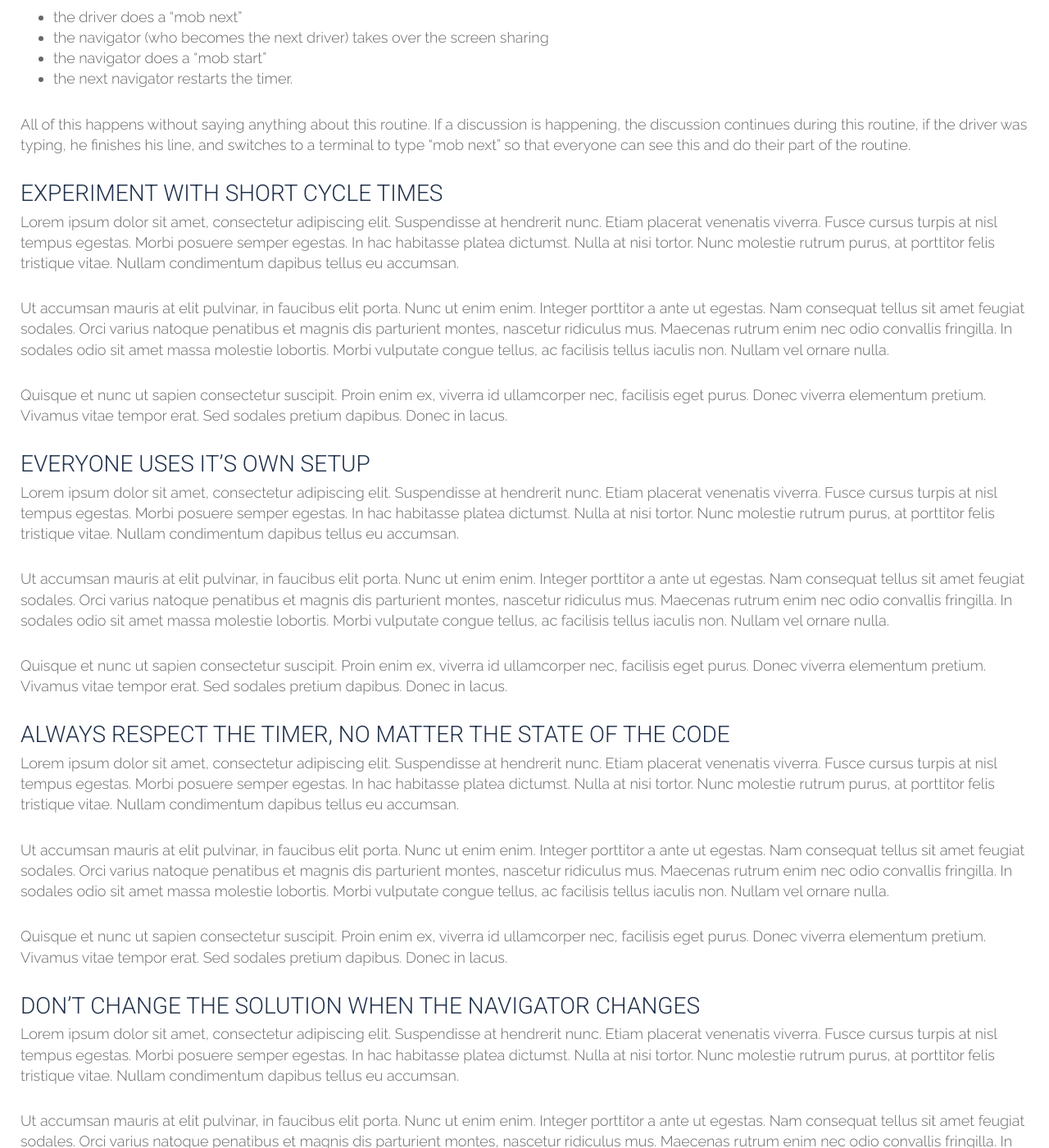
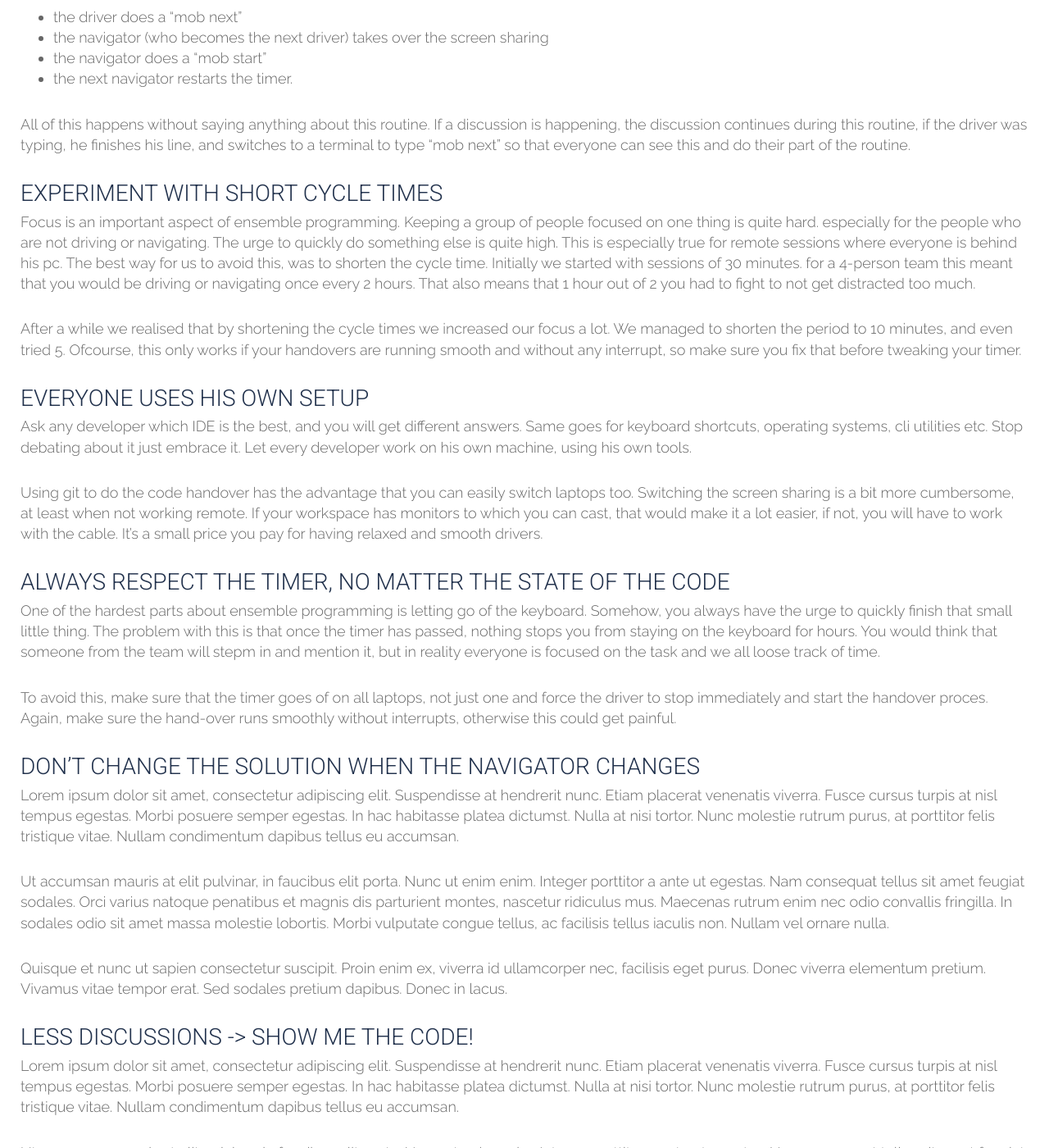
Before and after one commit to tripledio/tripledio.github.io, a Jekyll site: the page built from _posts/2021-10-05-Ensemble-programming.md, in a window 1280 px wide and 1400 px high, scrolled down 1175 px. Shown: the whole window at 82% size. Built offline with Jekyll 4.4.1, drawn with Linux system fonts in a browser that asks for light colours; comment, search, counter and statistics services are not loaded.

Commit message:
adding more content

```diff
--- a/_posts/2021-10-05-Ensemble-programming.md
+++ b/_posts/2021-10-05-Ensemble-programming.md
@@ -29,25 +29,19 @@ Finally, we settled on using mob.sh but agreeing on using a distributed timer an
 All of this happens without saying anything about this routine. If a discussion is happening, the discussion continues during this routine, if the driver was typing, he finishes his line, and switches to a terminal to type "mob next" so that everyone can see this and do their part of the routine.
 
 ### Experiment with short cycle times
-Lorem ipsum dolor sit amet, consectetur adipiscing elit. Suspendisse at hendrerit nunc. Etiam placerat venenatis viverra. Fusce cursus turpis at nisl tempus egestas. Morbi posuere semper egestas. In hac habitasse platea dictumst. Nulla at nisi tortor. Nunc molestie rutrum purus, at porttitor felis tristique vitae. Nullam condimentum dapibus tellus eu accumsan.
+Focus is an important aspect of ensemble programming. Keeping a group of people focused on one thing is quite hard. especially for the people who are not driving or navigating. The urge to quickly do something else is quite high. This is especially true for remote sessions where everyone is behind his pc. The best way for us to avoid this, was to shorten the cycle time. Initially we started with sessions of 30 minutes. for a 4-person team this meant that you would be driving or navigating once every 2 hours. That also means that 1 hour out of 2 you had to fight to not get distracted too much.
 
-Ut accumsan mauris at elit pulvinar, in faucibus elit porta. Nunc ut enim enim. Integer porttitor a ante ut egestas. Nam consequat tellus sit amet feugiat sodales. Orci varius natoque penatibus et magnis dis parturient montes, nascetur ridiculus mus. Maecenas rutrum enim nec odio convallis fringilla. In sodales odio sit amet massa molestie lobortis. Morbi vulputate congue tellus, ac facilisis tellus iaculis non. Nullam vel ornare nulla.
+After a while we realised that by shortening the cycle times we increased our focus a lot. We managed to shorten the period to 10 minutes, and even tried 5. Ofcourse, this only works if your handovers are running smooth and without any interrupt, so make sure you fix that before tweaking your timer.
 
-Quisque et nunc ut sapien consectetur suscipit. Proin enim ex, viverra id ullamcorper nec, facilisis eget purus. Donec viverra elementum pretium. Vivamus vitae tempor erat. Sed sodales pretium dapibus. Donec in lacus.
+### Everyone uses his own setup
+Ask any developer which IDE is the best, and you will get different answers. Same goes for keyboard shortcuts, operating systems, cli utilities etc. Stop debating about it just embrace it. Let every developer work on his own machine, using his own tools.
 
-### Everyone uses it's own setup
-Lorem ipsum dolor sit amet, consectetur adipiscing elit. Suspendisse at hendrerit nunc. Etiam placerat venenatis viverra. Fusce cursus turpis at nisl tempus egestas. Morbi posuere semper egestas. In hac habitasse platea dictumst. Nulla at nisi tortor. Nunc molestie rutrum purus, at porttitor felis tristique vitae. Nullam condimentum dapibus tellus eu accumsan.
-
-Ut accumsan mauris at elit pulvinar, in faucibus elit porta. Nunc ut enim enim. Integer porttitor a ante ut egestas. Nam consequat tellus sit amet feugiat sodales. Orci varius natoque penatibus et magnis dis parturient montes, nascetur ridiculus mus. Maecenas rutrum enim nec odio convallis fringilla. In sodales odio sit amet massa molestie lobortis. Morbi vulputate congue tellus, ac facilisis tellus iaculis non. Nullam vel ornare nulla.
-
-Quisque et nunc ut sapien consectetur suscipit. Proin enim ex, viverra id ullamcorper nec, facilisis eget purus. Donec viverra elementum pretium. Vivamus vitae tempor erat. Sed sodales pretium dapibus. Donec in lacus.
+Using git to do the code handover has the advantage that you can easily switch laptops too. Switching the screen sharing is a bit more cumbersome, at least when not working remote. If your workspace has monitors to which you can cast, that would make it a lot easier, if not, you will have to work with the cable. It's a small price you pay for having relaxed and smooth drivers.
 
 ### always respect the timer, no matter the state of the code
-Lorem ipsum dolor sit amet, consectetur adipiscing elit. Suspendisse at hendrerit nunc. Etiam placerat venenatis viverra. Fusce cursus turpis at nisl tempus egestas. Morbi posuere semper egestas. In hac habitasse platea dictumst. Nulla at nisi tortor. Nunc molestie rutrum purus, at porttitor felis tristique vitae. Nullam condimentum dapibus tellus eu accumsan.
+One of the hardest parts about ensemble programming is letting go of the keyboard. Somehow, you always have the urge to quickly finish that small little thing. The problem with this is that once the timer has passed, nothing stops you from staying on the keyboard for hours. You would think that someone from the team will stepm in and mention it, but in reality everyone is focused on the task and we all loose track of time.
 
-Ut accumsan mauris at elit pulvinar, in faucibus elit porta. Nunc ut enim enim. Integer porttitor a ante ut egestas. Nam consequat tellus sit amet feugiat sodales. Orci varius natoque penatibus et magnis dis parturient montes, nascetur ridiculus mus. Maecenas rutrum enim nec odio convallis fringilla. In sodales odio sit amet massa molestie lobortis. Morbi vulputate congue tellus, ac facilisis tellus iaculis non. Nullam vel ornare nulla.
-
-Quisque et nunc ut sapien consectetur suscipit. Proin enim ex, viverra id ullamcorper nec, facilisis eget purus. Donec viverra elementum pretium. Vivamus vitae tempor erat. Sed sodales pretium dapibus. Donec in lacus.
+To avoid this, make sure that the timer goes of on all laptops, not just one and force the driver to stop immediately and start the handover proces. Again, make sure the hand-over runs smoothly without interrupts, otherwise this could get painful.
 
 ### Don't change the solution when the navigator changes
 Lorem ipsum dolor sit amet, consectetur adipiscing elit. Suspendisse at hendrerit nunc. Etiam placerat venenatis viverra. Fusce cursus turpis at nisl tempus egestas. Morbi posuere semper egestas. In hac habitasse platea dictumst. Nulla at nisi tortor. Nunc molestie rutrum purus, at porttitor felis tristique vitae. Nullam condimentum dapibus tellus eu accumsan.
```
